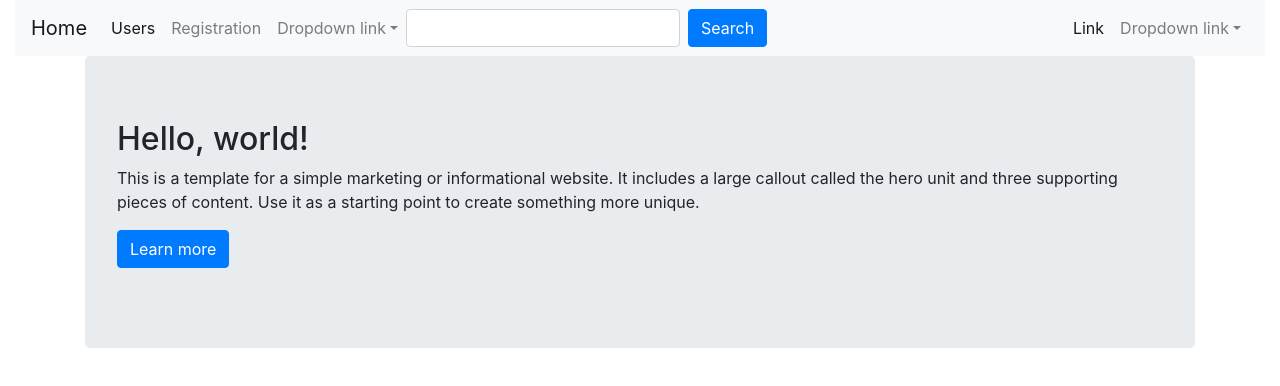
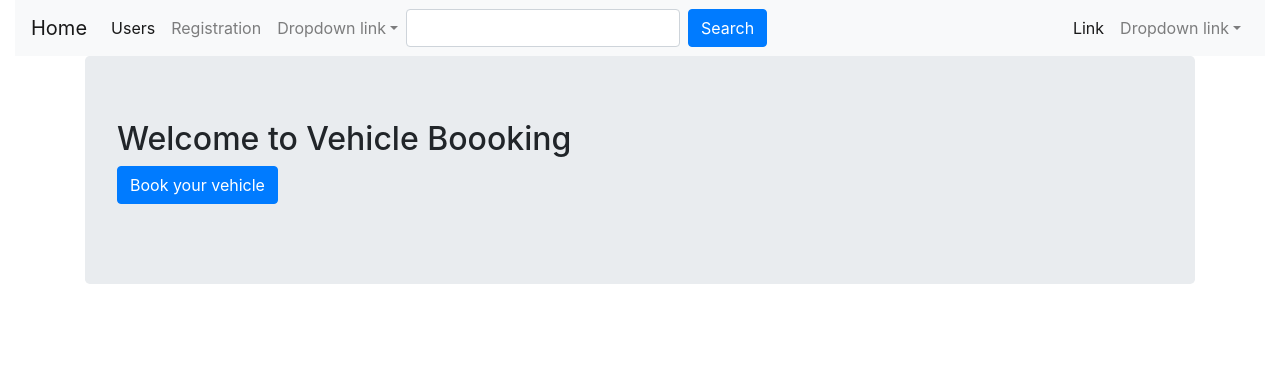
Before and after one commit to khairulice/learning, an Angular app: page / in a window 1280 px wide. Shown: the top 386 px of the page. Built offline with nearby package versions, Linux system fonts and the light colour scheme.

Commit message:
Home page

```diff
--- a/src/app/home/home.component.html
+++ b/src/app/home/home.component.html
@@ -1,11 +1,8 @@
 <div class="jumbotron">
     <h2>
-      Hello, world!
+      Welcome to Vehicle Boooking
     </h2>
-    <p>
-      This is a template for a simple marketing or informational website. It includes a large callout called the hero unit and three supporting pieces of content. Use it as a starting point to create something more unique.
-    </p>
-    <p>
-      <a class="btn btn-primary btn-large" href="#">Learn more</a>
+    <p class="center">
+      <a class="btn btn-primary btn-large" href="#">Book your vehicle</a>
     </p>
   </div>
```
